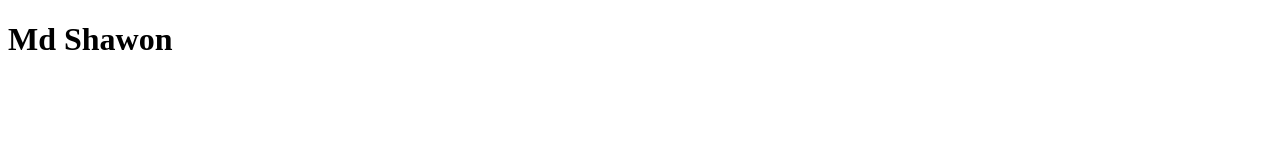
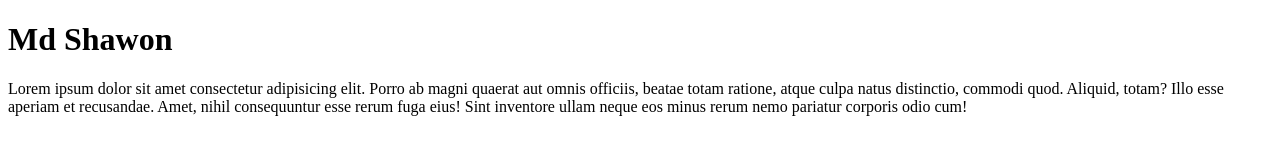
Before and after one commit to mdshawon7787/first-project, a plain HTML site: page index.html in a window 1280 px wide. Drawn offline with Linux system fonts and the light colour scheme.

Commit message:
ptag-added

```diff
--- a/index.html
+++ b/index.html
@@ -9,5 +9,6 @@
 <body>
 
     <h1>Md Shawon</h1>
+    <p>Lorem ipsum dolor sit amet consectetur adipisicing elit. Porro ab magni quaerat aut omnis officiis, beatae totam ratione, atque culpa natus distinctio, commodi quod. Aliquid, totam? Illo esse aperiam et recusandae. Amet, nihil consequuntur esse rerum fuga eius! Sint inventore ullam neque eos minus rerum nemo pariatur corporis odio cum!</p>
 </body>
 </html>
```
